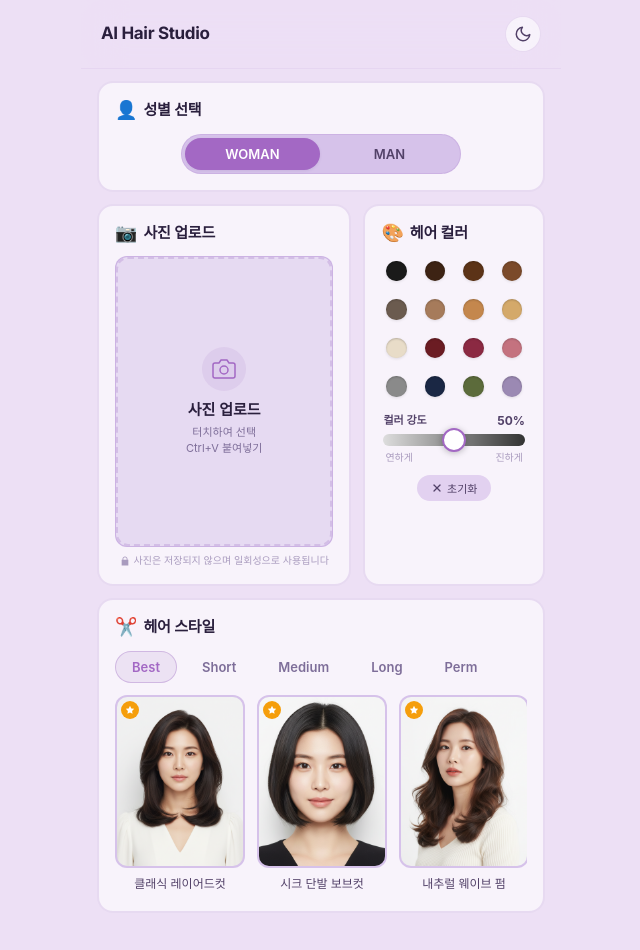
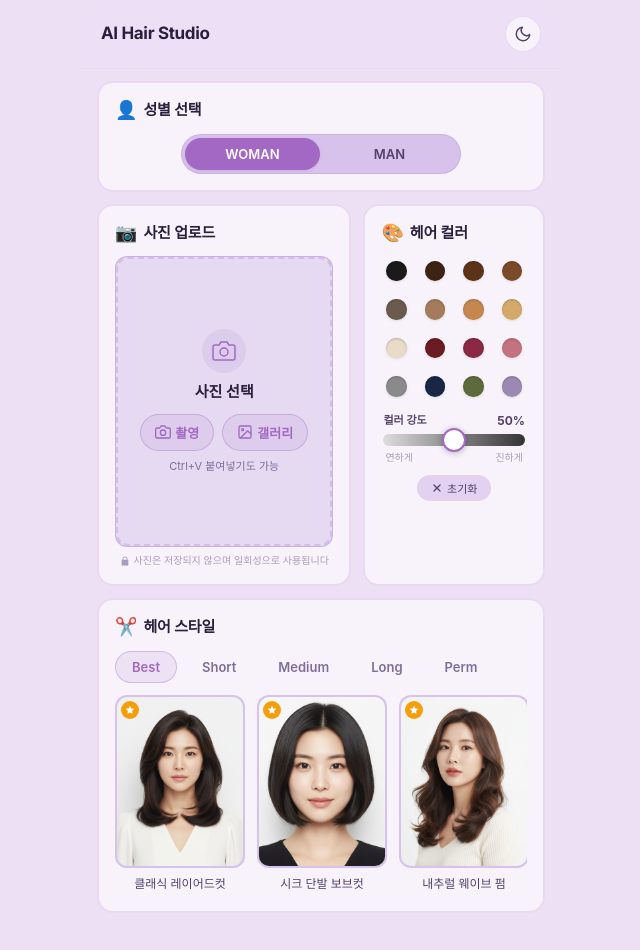
Before and after one commit to ldg001108-prog/hair-salon-app, a Next.js app: page /salon/1 in a window 1280 px wide. Shown: the top 950 px of the page, without its empty margins (319-959 px from the left). Built offline with nearby package versions, Linux system fonts and the light colour scheme; a web font is replaced by a local one.

Commit message:
feat: 카메라 촬영 지원 + 합성 히스토리 갤러리 추가

```diff
--- a/src/app/salon/[salonId]/page.tsx
+++ b/src/app/salon/[salonId]/page.tsx
@@ -23,6 +23,7 @@ export default function SalonPage() {
         setResultImage,
         isLoading,
         setIsLoading,
+        addHistory,
         reset,
     } = useAppStore();
 
@@ -144,6 +145,12 @@ export default function SalonPage() {
 
             if (data.success && data.resultImage) {
                 setResultImage(data.resultImage);
+                // 히스토리에 저장
+                addHistory({
+                    resultImage: data.resultImage,
+                    styleName: style.name,
+                    colorHex: colorHex || null,
+                });
                 setStep("result");
             } else {
                 setToastMessage(data.error || "합성에 실패했습니다. 다시 시도해주세요.");
@@ -154,7 +161,7 @@ export default function SalonPage() {
         } finally {
             setIsLoading(false);
         }
-    }, [setIsLoading, setResultImage, setStep, userPhoto, selectedStyleId, selectedColor, hairstyles]);
+    }, [setIsLoading, setResultImage, setStep, userPhoto, selectedStyleId, selectedColor, hairstyles, addHistory]);
 
     // 다시 시도
     const handleRetry = useCallback(() => {
--- a/src/components/MainView/MainView.module.css
+++ b/src/components/MainView/MainView.module.css
@@ -202,17 +202,11 @@
     flex-direction: column;
     align-items: center;
     justify-content: center;
-    gap: var(--sp-1);
-    cursor: pointer;
+    gap: var(--sp-2);
     border: 2px dashed var(--upload-border);
     border-radius: 12px;
     background: var(--upload-bg);
     transition: all var(--dur-base) var(--ease-out);
-}
-
-.uploadArea:active {
-    background: var(--accent-dim);
-    border-color: var(--accent);
 }
 
 .uploadIcon {
@@ -224,13 +218,40 @@
     justify-content: center;
     background: var(--accent-dim);
     color: var(--accent);
-    margin-bottom: var(--sp-1);
 }
 
 .uploadText {
     font-size: var(--fs-base);
     font-weight: 600;
     color: var(--text-primary);
+}
+
+/* 촬영 / 갤러리 2버튼 */
+.uploadBtns {
+    display: flex;
+    gap: 8px;
+    margin-top: 2px;
+}
+
+.uploadMethodBtn {
+    display: flex;
+    align-items: center;
+    gap: 4px;
+    padding: 8px 14px;
+    border-radius: var(--r-full);
+    font-size: 13px;
+    font-weight: 600;
+    color: var(--accent);
+    background: var(--accent-dim);
+    border: 1.5px solid var(--border-accent);
+    cursor: pointer;
+    transition: all var(--dur-fast) var(--ease-out);
+}
+
+.uploadMethodBtn:active {
+    transform: scale(0.95);
+    background: var(--accent);
+    color: #fff;
 }
 
 .uploadHint {
--- a/src/components/MainView/MainView.tsx
+++ b/src/components/MainView/MainView.tsx
@@ -34,6 +34,7 @@ export default function MainView({
     isLoading,
 }: MainViewProps) {
     const fileInputRef = useRef<HTMLInputElement>(null);
+    const cameraInputRef = useRef<HTMLInputElement>(null);
     const [activeGender, setActiveGender] = useState<"female" | "male">("female");
     const [activeCategory, setActiveCategory] = useState("best");
 
@@ -178,18 +179,38 @@ export default function MainView({
                                 )}
                             </div>
                         ) : (
-                            <div
-                                className={styles.uploadArea}
-                                onClick={() => fileInputRef.current?.click()}
-                            >
+                            <div className={styles.uploadArea}>
                                 <div className={styles.uploadIcon}>
                                     <svg width="24" height="24" viewBox="0 0 24 24" fill="none" stroke="currentColor" strokeWidth="1.5" strokeLinecap="round" strokeLinejoin="round">
                                         <path d="M23 19a2 2 0 01-2 2H3a2 2 0 01-2-2V8a2 2 0 012-2h4l2-3h6l2 3h4a2 2 0 012 2z" />
                                         <circle cx="12" cy="13" r="4" />
                                     </svg>
                                 </div>
-                                <span className={styles.uploadText}>사진 업로드</span>
-                                <span className={styles.uploadHint}>터치하여 선택<br />Ctrl+V 붙여넣기</span>
+                                <span className={styles.uploadText}>사진 선택</span>
+                                <div className={styles.uploadBtns}>
+                                    <button
+                                        className={styles.uploadMethodBtn}
+                                        onClick={() => cameraInputRef.current?.click()}
+                                    >
+                                        <svg width="16" height="16" viewBox="0 0 24 24" fill="none" stroke="currentColor" strokeWidth="2" strokeLinecap="round" strokeLinejoin="round">
+                                            <path d="M23 19a2 2 0 01-2 2H3a2 2 0 01-2-2V8a2 2 0 012-2h4l2-3h6l2 3h4a2 2 0 012 2z" />
+                                            <circle cx="12" cy="13" r="4" />
+                                        </svg>
+                                        촬영
+                                    </button>
+                                    <button
+                                        className={styles.uploadMethodBtn}
+                                        onClick={() => fileInputRef.current?.click()}
+                                    >
+                                        <svg width="16" height="16" viewBox="0 0 24 24" fill="none" stroke="currentColor" strokeWidth="2" strokeLinecap="round" strokeLinejoin="round">
+                                            <rect x="3" y="3" width="18" height="18" rx="2" ry="2" />
+                                            <circle cx="8.5" cy="8.5" r="1.5" />
+                                            <polyline points="21 15 16 10 5 21" />
+                                        </svg>
+                                        갤러리
+                                    </button>
+                                </div>
+                                <span className={styles.uploadHint}>Ctrl+V 붙여넣기도 가능</span>
                             </div>
                         )}
                     </div>
@@ -214,10 +235,20 @@ export default function MainView({
                 </div>
             </div>
 
+            {/* 갤러리 선택용 */}
             <input
                 ref={fileInputRef}
                 type="file"
                 accept="image/*"
+                style={{ display: 'none' }}
+                onChange={handleFileChange}
+            />
+            {/* 카메라 촬영용 (모바일 전면 카메라) */}
+            <input
+                ref={cameraInputRef}
+                type="file"
+                accept="image/*"
+                capture="user"
                 style={{ display: 'none' }}
                 onChange={handleFileChange}
             />
--- a/src/components/ResultView/ResultView.module.css
+++ b/src/components/ResultView/ResultView.module.css
@@ -188,6 +188,96 @@
     border: 1.5px solid var(--border);
 }
 
+/* ── 히스토리 갤러리 ── */
+.historySection {
+    padding: var(--sp-2) var(--sp-5);
+}
+
+.historyHeader {
+    display: flex;
+    align-items: center;
+    justify-content: space-between;
+    margin-bottom: var(--sp-2);
+}
+
+.historyTitle {
+    font-size: var(--fs-sm);
+    font-weight: 600;
+    color: var(--text-secondary);
+}
+
+.historyCount {
+    font-size: 11px;
+    color: var(--text-tertiary);
+}
+
+.historyScroll {
+    display: flex;
+    gap: 8px;
+    overflow-x: auto;
+    scrollbar-width: none;
+    -webkit-overflow-scrolling: touch;
+    padding-bottom: 4px;
+}
+
+.historyScroll::-webkit-scrollbar {
+    display: none;
+}
+
+.historyCard {
+    flex-shrink: 0;
+    width: 64px;
+    display: flex;
+    flex-direction: column;
+    align-items: center;
+    gap: 4px;
+    padding: 4px;
+    border-radius: var(--r-lg);
+    background: var(--bg-card);
+    border: 2px solid transparent;
+    cursor: pointer;
+    transition: all var(--dur-fast) var(--ease-out);
+    position: relative;
+}
+
+.historyCard:active {
+    transform: scale(0.95);
+}
+
+.historyCardActive {
+    border-color: var(--accent);
+    background: var(--accent-dim);
+}
+
+.historyThumb {
+    width: 56px;
+    height: 56px;
+    object-fit: cover;
+    border-radius: var(--r-base);
+}
+
+.historyLabel {
+    font-size: 9px;
+    font-weight: 500;
+    color: var(--text-tertiary);
+    text-align: center;
+    white-space: nowrap;
+    overflow: hidden;
+    text-overflow: ellipsis;
+    max-width: 60px;
+}
+
+.historyColorDot {
+    position: absolute;
+    top: 2px;
+    right: 2px;
+    width: 10px;
+    height: 10px;
+    border-radius: 50%;
+    border: 1.5px solid #fff;
+    box-shadow: 0 1px 2px rgba(0, 0, 0, 0.2);
+}
+
 /* ── 비교 토글 ── */
 .compareToggle {
     align-self: center;
--- a/src/store/useAppStore.ts
+++ b/src/store/useAppStore.ts
@@ -2,6 +2,15 @@ import { create } from "zustand";
 import { persist } from "zustand/middleware";
 
 type Theme = "light" | "dark";
+
+// 합성 히스토리 항목
+export interface HistoryItem {
+    id: string;
+    resultImage: string;
+    styleName: string;
+    colorHex: string | null;
+    timestamp: number;
+}
 
 interface AppState {
     // 현재 단계
@@ -36,6 +45,11 @@ interface AppState {
     // 로딩
     isLoading: boolean;
     setIsLoading: (loading: boolean) => void;
+
+    // 합성 히스토리
+    history: HistoryItem[];
+    addHistory: (item: Omit<HistoryItem, 'id' | 'timestamp'>) => void;
+    clearHistory: () => void;
 
     // 리셋
     reset: () => void;
@@ -78,6 +92,20 @@ export const useAppStore = create<AppState>()(
             isLoading: false,
             setIsLoading: (loading) => set({ isLoading: loading }),
 
+            history: [],
+            addHistory: (item) =>
+                set((state) => ({
+                    history: [
+                        {
+                            ...item,
+                            id: `h-${Date.now()}`,
+                            timestamp: Date.now(),
+                        },
+                        ...state.history,
+                    ].slice(0, 10), // 최대 10개 유지
+                })),
+            clearHistory: () => set({ history: [] }),
+
             reset: () =>
                 set({
                     step: "main",
@@ -87,6 +115,7 @@ export const useAppStore = create<AppState>()(
                     colorIntensity: 70,
                     resultImage: null,
                     isLoading: false,
+                    // history는 보존 (여러 스타일 비교 가능)
                 }),
         }),
         {
```
Also changed, not shown: src/components/ResultView/ResultView.tsx (+39 -1 lines).
